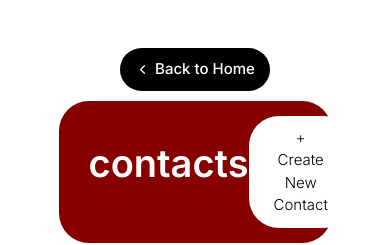
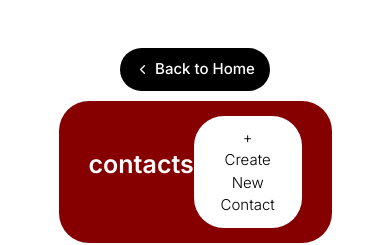
Before and after one commit to lethabomathabatha/clientcontact_base, a React (Vite) app in the folder client/: page /contacts in a window 390 px wide. Shown: the top 245 px of the page. Built offline with nearby package versions, Linux system fonts and the light colour scheme; no server answers.

Commit message:
add details page styling

```diff
--- a/client/src/App.css
+++ b/client/src/App.css
@@ -205,4 +205,9 @@ button.btn-warning {
     font-size: 15px!important;
   }
 
+  .custom-header {
+    font-size: 25px!important;
+    line-height: normal;
+  }
+
 }
```
